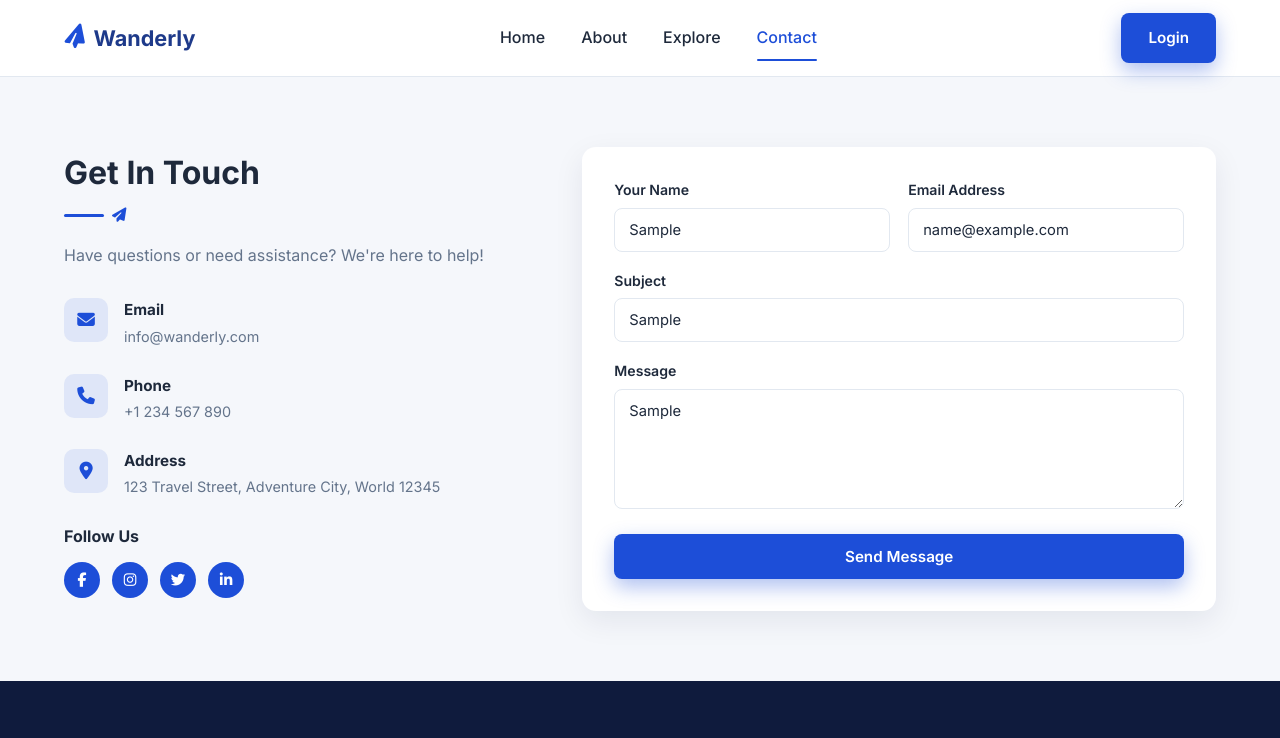
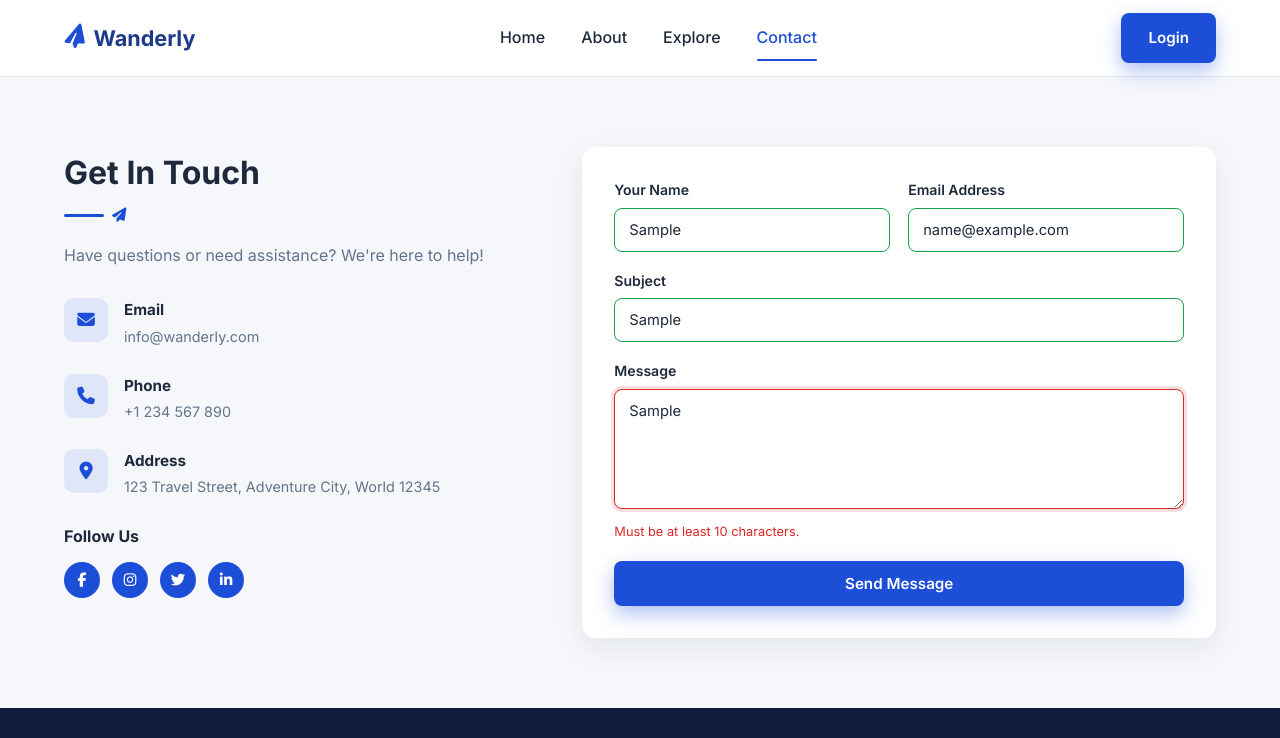
Before and after one commit to Siddhi1135/Multi-Page-Website, a plain HTML site: page contact.html in a window 1280 px wide. Both pictures are taken after typing "Sample", "name@example.com", "Sample", "Sample" into the empty fields and a click on the button "Send Message". Shown: the top 738 px of the page. Drawn offline with Linux system fonts and the light colour scheme.

Commit message:
Add form validation with JavaScript

```diff
--- a/contact.html
+++ b/contact.html
@@ -68,26 +68,26 @@
     </div>
 
     <div class="contact-form-card">
-      <form>
+      <form id="contactForm" novalidate>
         <div class="form-grid-2">
           <div class="field-group">
             <label for="name">Your Name</label>
-            <input type="text" id="name" placeholder="Enter your name" required>
+            <input type="text" id="name" placeholder="Enter your name" data-rules="required,min:2">
           </div>
           <div class="field-group">
             <label for="cemail">Email Address</label>
-            <input type="email" id="cemail" placeholder="Enter your email" required>
+            <input type="email" id="cemail" placeholder="Enter your email" data-rules="required,email">
           </div>
         </div>
 
         <div class="field-group">
           <label for="subject">Subject</label>
-          <input type="text" id="subject" placeholder="Enter subject" required>
+          <input type="text" id="subject" placeholder="Enter subject" data-rules="required,min:3">
         </div>
 
         <div class="field-group">
           <label for="message">Message</label>
-          <textarea id="message" placeholder="Write your message..." required></textarea>
+          <textarea id="message" placeholder="Write your message..." data-rules="required,min:10"></textarea>
         </div>
 
         <button type="submit" class="btn btn-primary btn-block">Send Message</button>
--- a/main.js
+++ b/main.js
@@ -40,19 +40,107 @@ document.addEventListener("DOMContentLoaded", () => {
     });
   }
 
-  // Prevent default submit on demo forms (no backend attached)
-  document.querySelectorAll("form").forEach((form) => {
+  // =======================================================
+  // Form validation engine
+  // Fields opt in via data-rules="required,email,min:6"
+  // Error <small> elements are created dynamically (DOM manipulation)
+  // =======================================================
+  const EMAIL_PATTERN = /^[^\s@]+@[^\s@]+\.[^\s@]+$/;
+
+  function getErrorEl(input) {
+    let error = input.nextElementSibling;
+    if (!error || !error.classList.contains("field-error")) {
+      error = document.createElement("small");
+      error.className = "field-error";
+      input.insertAdjacentElement("afterend", error);
+    }
+    return error;
+  }
+
+  function validateInput(input) {
+    const rules = (input.dataset.rules || "").split(",").map((r) => r.trim()).filter(Boolean);
+    const value = input.value.trim();
+    let message = "";
+
+    for (const rule of rules) {
+      if (rule === "required" && !value) {
+        message = "This field is required.";
+        break;
+      }
+      if (rule === "email" && value && !EMAIL_PATTERN.test(value)) {
+        message = "Please enter a valid email address.";
+        break;
+      }
+      if (rule.startsWith("min:")) {
+        const min = Number(rule.split(":")[1]);
+        if (value && value.length < min) {
+          message = `Must be at least ${min} characters.`;
+          break;
+        }
+      }
+    }
+
+    const errorEl = getErrorEl(input);
+    if (message) {
+      input.classList.add("is-invalid");
+      input.classList.remove("is-valid");
+      errorEl.textContent = message;
+      errorEl.classList.add("show");
+    } else {
+      input.classList.remove("is-invalid");
+      if (value) input.classList.add("is-valid");
+      errorEl.textContent = "";
+      errorEl.classList.remove("show");
+    }
+    return !message;
+  }
+
+  function attachValidation(form) {
+    // Newsletter forms only have one email input — apply rules automatically
+    if (form.classList.contains("newsletter-form")) {
+      const emailInput = form.querySelector('input[type="email"]');
+      if (emailInput && !emailInput.dataset.rules) {
+        emailInput.dataset.rules = "required,email";
+      }
+    }
+
+    const fields = form.querySelectorAll("[data-rules]");
+
+    fields.forEach((input) => {
+      input.addEventListener("blur", () => validateInput(input));
+      input.addEventListener("input", () => {
+        if (input.classList.contains("is-invalid")) validateInput(input);
+      });
+    });
+
     form.addEventListener("submit", (e) => {
-      e.preventDefault();
+      e.preventDefault(); // no backend attached — always stop real navigation
+
+      let isValid = true;
+      fields.forEach((input) => {
+        if (!validateInput(input)) isValid = false;
+      });
+
+      if (!isValid) {
+        const firstInvalid = form.querySelector(".is-invalid");
+        if (firstInvalid) firstInvalid.focus();
+        return;
+      }
+
       const btn = form.querySelector("button[type='submit']");
       if (btn && btn.textContent.trim()) {
         const original = btn.textContent;
         btn.textContent =
           original.toLowerCase().includes("send") ? "Message Sent!" :
           original.toLowerCase().includes("login") ? "Logging in..." :
-          "Done!";
+          "Subscribed!";
         setTimeout(() => (btn.textContent = original), 1800);
       }
+
+      form.reset();
+      fields.forEach((input) => input.classList.remove("is-valid", "is-invalid"));
     });
-  });
+  }
+
+  document.querySelectorAll("form").forEach(attachValidation);
 });
--- a/style.css
+++ b/style.css
@@ -45,7 +45,7 @@ ul {
 }
 
 img {
-  max-width: 100px;
+  max-width: 100%;
   display: block;
 }
 
@@ -579,6 +579,33 @@ button, input, textarea {
   min-height: 120px;
 }
 
+.field-group input.is-invalid,
+.field-group textarea.is-invalid {
+  border-color: #dc2626;
+}
+
+.field-group input.is-invalid:focus,
+.field-group textarea.is-invalid:focus {
+  border-color: #dc2626;
+  box-shadow: 0 0 0 3px rgba(220, 38, 38, 0.15);
+}
+
+.field-group input.is-valid,
+.field-group textarea.is-valid {
+  border-color: #16a34a;
+}
+
+.field-error {
+  display: none;
+  color: #dc2626;
+  font-size: 0.8rem;
+  margin-top: 6px;
+}
+
+.field-error.show {
+  display: block;
+}
+
 .form-row-between {
   display: flex;
   align-items: center;
```
Also changed, not shown: login.html (+3 -3 lines).
